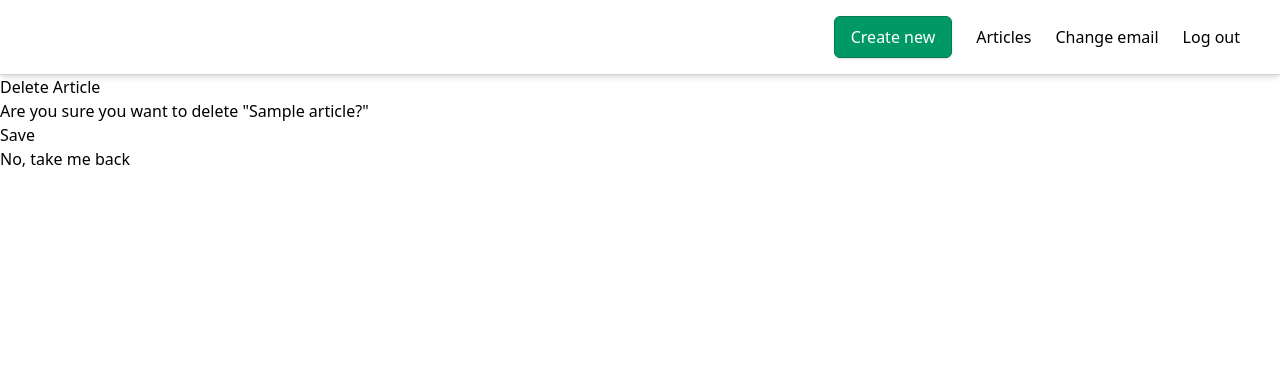
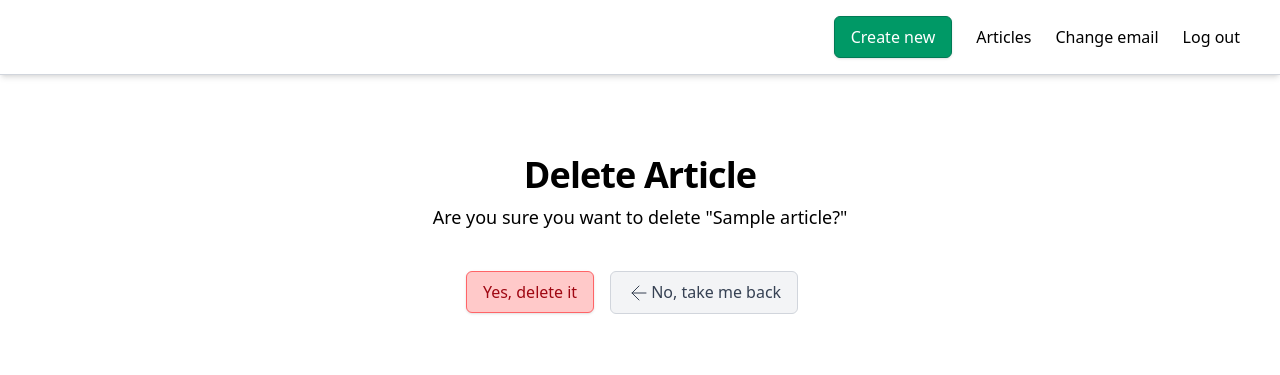
Before and after one commit to yasenAlexiev/django_first_steps, a Django app: page /articles/1/delete/ in a window 1280 px wide. Shown: the top 375 px of the page. Run offline with Django 5.2, Linux system fonts and the light colour scheme; a user stored in the database is signed in; data comes from the database, SQL or seed files in the repository; tables that the repository leaves empty hold one stand-in row (values such as "Sample post"); some libraries are stand-ins or nearby versions.

Commit message:
styling the article delete form

```diff
--- a/djangocourse/static/output.css
+++ b/djangocourse/static/output.css
@@ -22,6 +22,8 @@
     --text-xs--line-height: calc(1 / 0.75);
     --text-sm: 0.875rem;
     --text-sm--line-height: calc(1.25 / 0.875);
+    --text-lg: 1.125rem;
+    --text-lg--line-height: calc(1.75 / 1.125);
     --text-xl: 1.25rem;
     --text-xl--line-height: calc(1.75 / 1.25);
     --text-2xl: 1.5rem;
@@ -191,6 +193,15 @@
   .mt-10 {
     margin-top: calc(var(--spacing) * 10);
   }
+  .mt-\[-2px\] {
+    margin-top: -2px;
+  }
+  .mr-2 {
+    margin-right: calc(var(--spacing) * 2);
+  }
+  .mb-2 {
+    margin-bottom: calc(var(--spacing) * 2);
+  }
   .mb-4 {
     margin-bottom: calc(var(--spacing) * 4);
   }
@@ -212,6 +223,18 @@
   .table {
     display: table;
   }
+  .h-4 {
+    height: calc(var(--spacing) * 4);
+  }
+  .h-6 {
+    height: calc(var(--spacing) * 6);
+  }
+  .w-4 {
+    width: calc(var(--spacing) * 4);
+  }
+  .w-6 {
+    width: calc(var(--spacing) * 6);
+  }
   .w-full {
     width: 100%;
   }
@@ -227,11 +250,17 @@
   .resize {
     resize: both;
   }
+  .flex-col {
+    flex-direction: column;
+  }
   .items-center {
     align-items: center;
   }
   .justify-end {
     justify-content: flex-end;
+  }
+  .gap-4 {
+    gap: calc(var(--spacing) * 4);
   }
   .gap-6 {
     gap: calc(var(--spacing) * 6);
@@ -280,6 +309,10 @@
   .text-2xl {
     font-size: var(--text-2xl);
     line-height: var(--tw-leading, var(--text-2xl--line-height));
+  }
+  .text-lg {
+    font-size: var(--text-lg);
+    line-height: var(--tw-leading, var(--text-lg--line-height));
   }
   .text-sm {
     font-size: var(--text-sm);
--- a/djangocourse/templates/app/article_delete.html
+++ b/djangocourse/templates/app/article_delete.html
@@ -1,11 +1,13 @@
 {% extends "app/base.html" %}
 
 {% block content %}
-    <h1>Delete Article</h1>
-    <p>Are you sure you want to delete "{{ article.title }}?"</p>
-    <form method="post">
+<main class="max-w-7xl mx-auto flex flex-col items-center mt-10 p-2 md:p-4 lg:p-10">
+    <h1 class="subtitle mb-2">Delete Article</h1>
+    <p class="text-lg mb-6">Are you sure you want to delete "{{ article.title }}?"</p>
+    <form method="post" class="flex items-center gap-4" style="margin-top: 1rem;">
         {% csrf_token %}
-        <button type="submit">Save</button>
+        <button class="button danger" type="submit">Yes, delete it</button>
+        <a href="{% url 'home' %}" class="button secondary">{% include "svgs/left-arrow.svg" with class="inline-block w-6 h-6 mt-[-2px]" %}No, take me back<a>
     </form>
-    <a href="{% url 'home' %}">No, take me back<a>
+</main>
 {% endblock content %}
```
Also changed, not shown: djangocourse/templates/svgs/left-arrow.svg (added).
